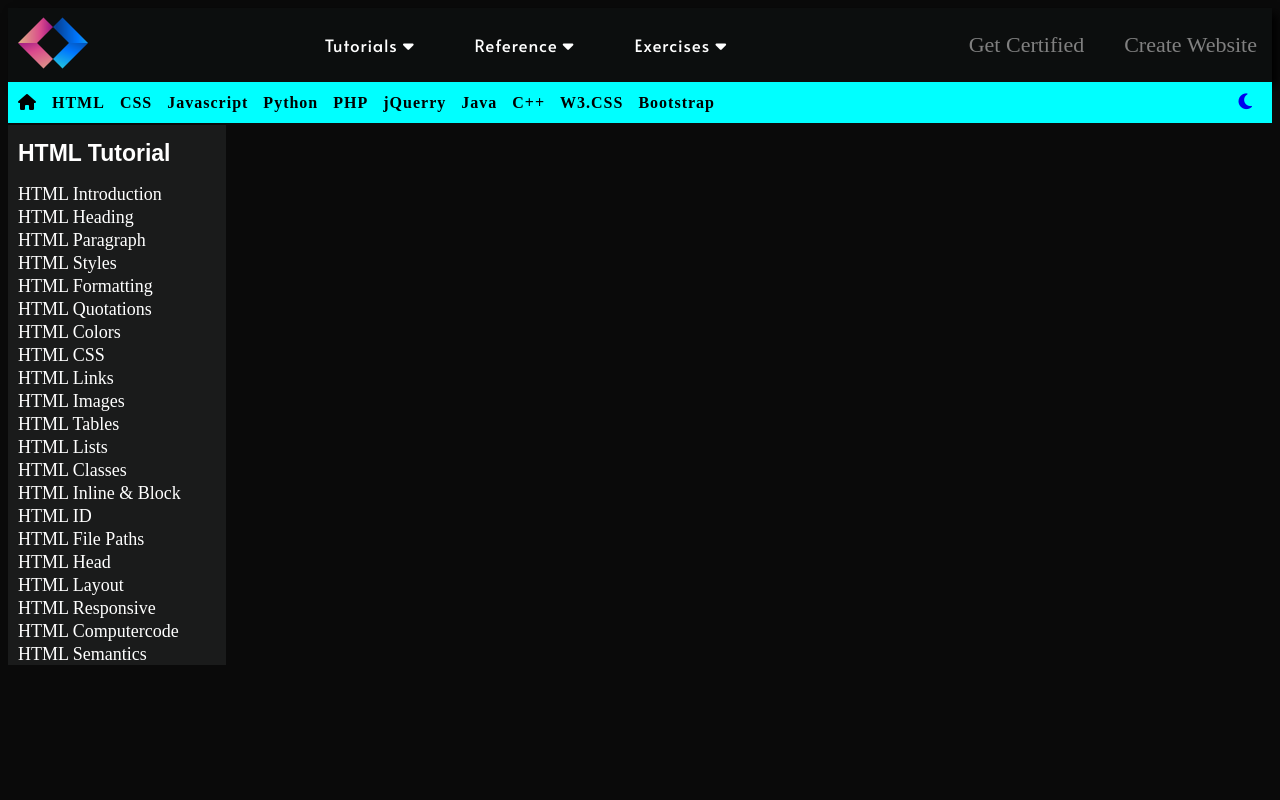
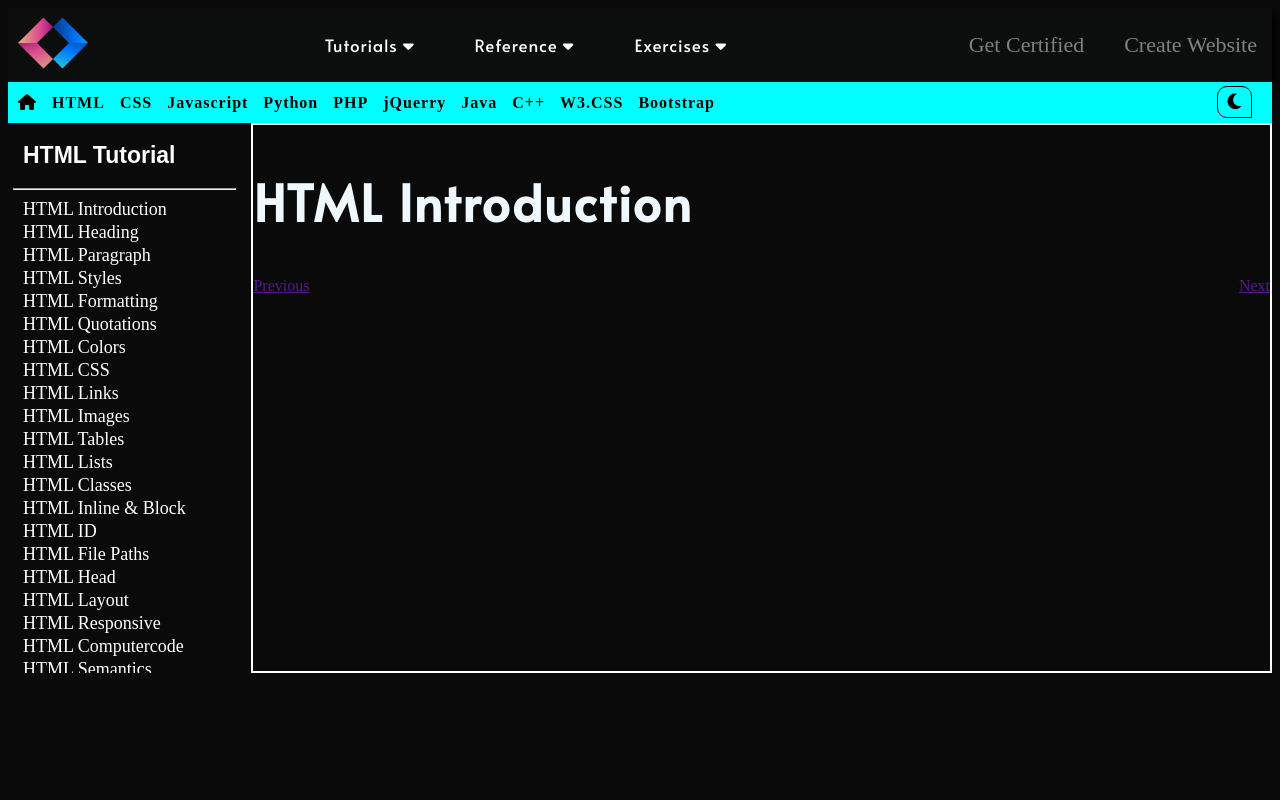
Before and after one commit to Ayush-Manware/responsive_website, a plain HTML site: page learn html/learnhtml.html in a window 1280 px wide. Drawn offline with Linux system fonts and the light colour scheme; a web font is replaced by a local one.

Commit message:
clean mess

```diff
--- a/learn html/learnhtml.css
+++ b/learn html/learnhtml.css
@@ -48,7 +48,7 @@ nav{
 }
 
 .nav_head .dropdown a{
-    color: rgb(0, 187, 255);
+    color: rgb(255, 255, 255);
     font-size: 18px;
     font-family: 'Times New Roman', Times, serif;
 }
@@ -60,7 +60,7 @@ nav{
 
 .nav_head .dropdown a:hover {
     color: white;
-    border-left: 2px solid white;
+    border-left: 2px solid rgb(0, 204, 255);
 }
 
 .nav_head:hover> .dropdown{
@@ -121,27 +121,54 @@ nav{
     margin-inline: 10px;
 }
 
-.sidebar{
-    width: 17%;
-    background-color: rgb(26, 27, 27);
-    position: fixed;
-    top: 125px;
-    left: 8px;
-    overflow: scroll;
-    height: 540px;
+.second_nav .div2 a{
+    color: black;
+    border: 1px solid black;
+    padding: 5px 10px;
+    border-radius: 10px 10px 0px 10px;
 }
 
-.sidebar h1{
+.sidebar {
+    display: flex;
+    gap: 10px;
+}
+
+.sidebar .div1{
+    height: 550px;
+    width: 250px;
+    overflow-y: scroll;
+    padding-inline:5px;
+}
+
+.sidebar .div1 h1{
     font-size: 23px;
     padding-inline: 10px;
     font-family: Arial, Helvetica, sans-serif;
     color: white;
 }
 
-.sidebar a{
+.sidebar .div1 a{
     display: block;
     padding: 1px 10px;
     text-decoration: none;
     font-size: 18px;
     color: white;
 }
+
+
+.sidebar .main{
+    border: 2px solid white;
+    width: 90%;
+}
+
+.sidebar .main h1{
+    color: aliceblue;
+    font-size: 50px;
+    font-family: 'Alata', sans-serif;
+    letter-spacing: 2px;
+}
+
+.sidebar .main .buttons{
+    display: flex;
+    justify-content: space-between;
+}
--- a/learn html/learnhtml.html
+++ b/learn html/learnhtml.html
@@ -83,8 +83,9 @@
     </div>
                                    <!-- sidebar -->
 
-    <div class="sidebar">
-        <h1>HTML Tutorial</h1>
+    <aside class="sidebar">
+        <div class="div1">
+        <h1>HTML Tutorial</h1><hr>
         <a href="#">HTML Introduction</a>
         <a href="#">HTML Heading</a>
         <a href="#">HTML Paragraph</a>
@@ -115,9 +116,18 @@
         <a href="#">HTML Forms</a>
         <a href="#">HTML Graphics</a>
         <a href="#">HTML Media</a>
-    </div>
+        </div>
 
+        <div class="main">
+            <h1>HTML Introduction</h1>
+            <div class="buttons">
+                <div class="btn"><a href="">Previous</a></div>
+                <div class="btn"><a href="">Next</a></div>
+            </div>
+        </div>
+    </aside>
 
+                    <!-- main -->
 
 
 
```
